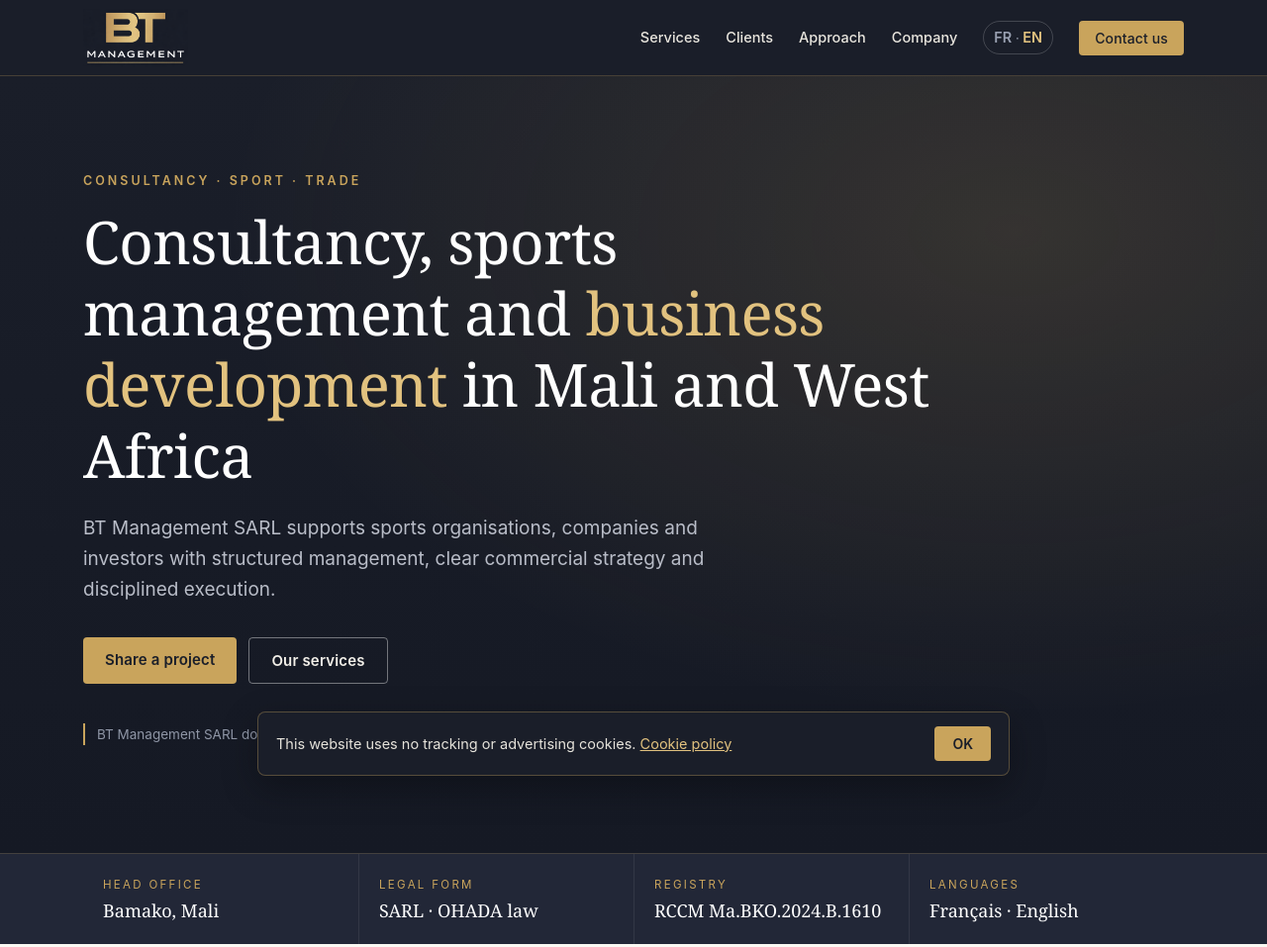
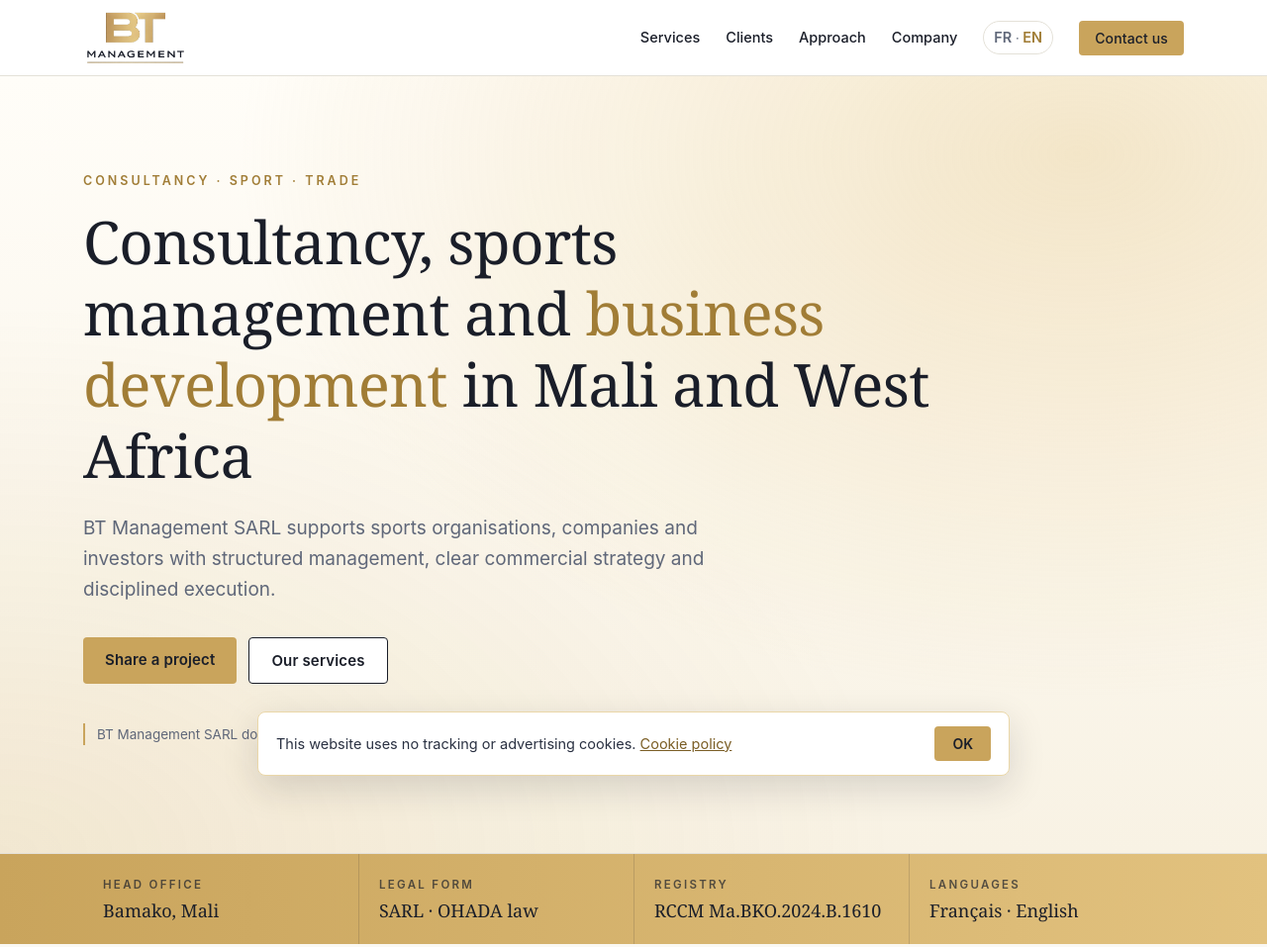
Before and after one commit to jnguegan/BTManagement, a plain HTML site: page en/index.html in a window 1280 px wide. Shown: the top 957 px of the page at 99% size. Drawn offline with Linux system fonts and the light colour scheme.

Commit message:
Brighter palette: white header, light gold hero, gold facts band, cream footer; logo on transparent background
Co-Authored-By: Claude Opus 5.5 <noreply@anthropic.com>
Claude-Session: https://claude.ai/code/session_01XZonahdij3afQcXwDVMgXT

```diff
--- a/assets/site.css
+++ b/assets/site.css
@@ -9,37 +9,37 @@ img{max-width:100%;height:auto;display:block}a{color:#8a6a2c}
 .wrap{max-width:var(--max);margin:0 auto;padding:0 24px}
 .skip{position:absolute;left:-999px}.skip:focus{left:16px;top:12px;background:#fff;padding:8px 12px;z-index:50}
 
-header.top{position:sticky;top:0;z-index:20;background:var(--bg);border-bottom:1px solid rgba(201,164,92,.25)}
+header.top{position:sticky;top:0;z-index:20;background:rgba(255,255,255,.96);backdrop-filter:blur(8px);border-bottom:1px solid var(--line)}
 .nav{display:flex;align-items:center;justify-content:space-between;gap:20px;height:76px}
 .brand img{height:58px;width:auto}
 .links{display:flex;align-items:center;gap:26px}
-.links a{color:#e9e6de;text-decoration:none;font-size:14.5px;font-weight:500}
-.links a:hover{color:var(--gold-2)}
-.lang{font-size:13px;border:1px solid rgba(255,255,255,.18);border-radius:999px;padding:4px 10px;color:#9aa1b2}
-.lang a{color:#9aa1b2!important;font-weight:600}.lang a[aria-current]{color:var(--gold-2)!important}
+.links a{color:var(--ink);text-decoration:none;font-size:14.5px;font-weight:500}
+.links a:hover{color:#a17d36}
+.lang{font-size:13px;border:1px solid var(--line);border-radius:999px;padding:4px 10px;color:var(--muted)}
+.lang a{color:var(--muted)!important;font-weight:600;text-decoration:none}.lang a[aria-current]{color:#a17d36!important}
 .btn{display:inline-block;background:var(--gold);color:var(--ink)!important;text-decoration:none;border:0;border-radius:4px;padding:13px 22px;font:600 15px var(--sans);cursor:pointer;letter-spacing:.01em}
 .btn:hover{background:var(--gold-2)}
-.btn.ghost{background:transparent;color:#f2efe8!important;border:1.5px solid rgba(255,255,255,.4)}
-.btn.ghost:hover{border-color:var(--gold-2);color:var(--gold-2)!important}
+.btn.ghost{background:#fff;color:var(--ink)!important;border:1.5px solid var(--ink)}
+.btn.ghost:hover{border-color:#a17d36;color:#a17d36!important}
 .btn.dark{background:var(--bg);color:#fff!important}.btn.dark:hover{background:var(--bg-3)}
 .btn.small{padding:9px 16px;font-size:14px}
-.menu{display:none;background:none;border:1px solid rgba(255,255,255,.25);border-radius:4px;padding:8px 10px;font:600 14px var(--sans);color:#fff}
+.menu{display:none;background:#fff;border:1px solid var(--line);border-radius:4px;padding:8px 10px;font:600 14px var(--sans);color:var(--ink)}
 
-.hero{background:radial-gradient(ellipse at 80% 20%,rgba(201,164,92,.16),transparent 55%),linear-gradient(180deg,var(--bg) 0%,#151924 100%);color:#e9e6de}
+.hero{background:radial-gradient(ellipse at 85% 10%,rgba(226,194,127,.38),transparent 55%),radial-gradient(ellipse at 0% 100%,rgba(201,164,92,.14),transparent 50%),linear-gradient(180deg,#fffdf8 0%,#f8f2e4 100%);color:var(--text);border-bottom:1px solid var(--line)}
 .hero .wrap{padding-top:96px;padding-bottom:96px;max-width:var(--max)}
-.eyebrow{font-size:12.5px;letter-spacing:.24em;text-transform:uppercase;color:var(--gold);font-weight:600;margin:0 0 14px}
+.eyebrow{font-size:12.5px;letter-spacing:.24em;text-transform:uppercase;color:#a17d36;font-weight:600;margin:0 0 14px}
 h1,h2,h3{font-family:var(--serif);font-weight:400;line-height:1.2;color:var(--ink)}
-.hero h1{color:#fff;font-size:clamp(36px,5vw,60px);margin:0 0 22px;max-width:880px;letter-spacing:-.01em}
-.hero h1 em{font-style:normal;color:var(--gold-2)}
-.lead{font-size:19px;color:#b9bdc8;max-width:680px;margin:0 0 32px}
+.hero h1{color:var(--ink);font-size:clamp(36px,5vw,60px);margin:0 0 22px;max-width:880px;letter-spacing:-.01em}
+.hero h1 em{font-style:normal;color:#a17d36}
+.lead{font-size:19px;color:var(--muted);max-width:680px;margin:0 0 32px}
 .cta{display:flex;gap:12px;flex-wrap:wrap}
-.notice{margin-top:40px;font-size:13.5px;color:#8f96a6;border-left:2px solid var(--gold);padding-left:12px;max-width:640px}
+.notice{margin-top:40px;font-size:13.5px;color:var(--muted);border-left:2px solid var(--gold);padding-left:12px;max-width:640px}
 
-.facts{background:var(--bg-2);color:#e9e6de;border-top:1px solid rgba(201,164,92,.2)}
+.facts{background:linear-gradient(90deg,#c9a45c,#e2c27f);color:var(--ink)}
 .facts .wrap{display:grid;grid-template-columns:repeat(4,1fr)}
-.fact{padding:22px 20px;border-left:1px solid rgba(255,255,255,.08)}.fact:first-child{border-left:0}
-.fact span{display:block;font-size:11.5px;letter-spacing:.2em;text-transform:uppercase;color:var(--gold)}
-.fact strong{display:block;font:400 18px var(--serif);margin-top:4px;color:#fff}
+.fact{padding:22px 20px;border-left:1px solid rgba(26,30,41,.15)}.fact:first-child{border-left:0}
+.fact span{display:block;font-size:11.5px;letter-spacing:.2em;text-transform:uppercase;color:rgba(26,30,41,.7);font-weight:600}
+.fact strong{display:block;font:400 18px var(--serif);margin-top:4px;color:var(--ink)}
 
 section{padding:88px 0}section.alt{background:var(--paper)}
 h2{font-size:clamp(28px,3.2vw,40px);margin:0 0 14px}h3{font-size:21px;margin:0 0 8px}
@@ -60,8 +60,8 @@ h2{font-size:clamp(28px,3.2vw,40px);margin:0 0 14px}h3{font-size:21px;margin:0 0
 .step h3{font-size:18px}.step p{margin:0;color:var(--muted);font-size:14.5px}
 
 .split{display:grid;grid-template-columns:1fr 1fr;gap:56px;align-items:start}
-.panel{background:var(--bg);color:#d6d9e1;border-radius:8px;padding:34px}
-.panel h3{color:#fff}.panel ul{padding-left:18px;margin:12px 0 0}.panel li{margin:6px 0}
+.panel{background:linear-gradient(160deg,#fbf3df,#f3e3bd);color:var(--text);border:1px solid #ead7a8;border-radius:8px;padding:34px}
+.panel h3{color:var(--ink)}.panel ul{padding-left:18px;margin:12px 0 0}.panel li{margin:6px 0}
 .idcard{background:#fff;border:1px solid var(--line);border-radius:8px;padding:28px}
 .idcard dl{display:grid;grid-template-columns:auto 1fr;gap:8px 16px;margin:0;font-size:14.5px}
 .idcard dt{color:var(--muted);font-weight:600}.idcard dd{margin:0}
@@ -73,10 +73,10 @@ input,select,textarea{font:inherit;padding:12px 14px;border:1px solid #d3cfc4;bo
 textarea{min-height:130px;resize:vertical}.row{display:grid;grid-template-columns:1fr 1fr;gap:14px}
 .note{font-size:13px;color:var(--muted)}.hp{position:absolute;left:-5000px}
 
-footer{background:#12151d;color:#9aa1b2;padding:48px 0 30px;font-size:14px}
+footer{background:#f3eee2;color:var(--muted);border-top:3px solid var(--gold);padding:48px 0 30px;font-size:14px}
 footer .cols{display:grid;grid-template-columns:1.3fr 1fr 1fr;gap:32px}
-footer b{color:#fff;font-weight:600}footer a{color:#e2dccd;text-decoration:none}footer a:hover{text-decoration:underline}
-footer .legal{border-top:1px solid rgba(255,255,255,.1);margin-top:32px;padding-top:18px;font-size:12.5px;color:#7d8496;display:flex;justify-content:space-between;gap:16px;flex-wrap:wrap}
+footer b{color:var(--ink);font-weight:600}footer a{color:#7a5d24;text-decoration:none}footer a:hover{text-decoration:underline}
+footer .legal{border-top:1px solid #e0d8c4;margin-top:32px;padding-top:18px;font-size:12.5px;color:var(--muted);display:flex;justify-content:space-between;gap:16px;flex-wrap:wrap}
 
 .doc{max-width:820px;padding:56px 24px 80px;margin:0 auto}
 .doc h1{font-size:38px;margin:0 0 10px}.doc h2{font-size:24px;margin-top:36px}
@@ -87,8 +87,8 @@ footer .legal{border-top:1px solid rgba(255,255,255,.1);margin-top:32px;padding-
 .legalnav a:hover{background:var(--paper)}
 .doc .eyebrow{color:#8a6a2c}
 
-.cookiebar{position:fixed;left:16px;right:16px;bottom:16px;z-index:60;max-width:760px;margin:0 auto;background:var(--bg);color:#e6e3db;border:1px solid rgba(201,164,92,.35);border-radius:8px;box-shadow:0 12px 36px rgba(0,0,0,.3);display:flex;align-items:center;gap:16px;padding:14px 18px;font-size:14.5px}
-.cookiebar p{margin:0;flex:1}.cookiebar a{color:var(--gold-2)}
+.cookiebar{position:fixed;left:16px;right:16px;bottom:16px;z-index:60;max-width:760px;margin:0 auto;background:#fff;color:var(--text);border:1px solid #ead7a8;border-radius:8px;box-shadow:0 12px 36px rgba(26,30,41,.15);display:flex;align-items:center;gap:16px;padding:14px 18px;font-size:14.5px}
+.cookiebar p{margin:0;flex:1}.cookiebar a{color:#7a5d24}
 .cookiebar button{background:var(--gold);color:var(--ink);border:0;border-radius:4px;padding:9px 18px;font:600 14px var(--sans);cursor:pointer}
 
 @media (max-width:980px){
@@ -97,7 +97,7 @@ footer .legal{border-top:1px solid rgba(255,255,255,.1);margin-top:32px;padding-
   footer .cols{grid-template-columns:1fr}
 }
 @media (max-width:760px){
-  .links{display:none;position:absolute;top:76px;left:0;right:0;background:var(--bg);flex-direction:column;align-items:flex-start;padding:18px 24px;border-bottom:1px solid rgba(201,164,92,.25);gap:14px}
+  .links{display:none;position:absolute;top:76px;left:0;right:0;background:#fff;flex-direction:column;align-items:flex-start;padding:18px 24px;border-bottom:1px solid rgba(201,164,92,.25);gap:14px}
   .links.open{display:flex}.menu{display:block}
   .grid,.who,.steps,.row{grid-template-columns:1fr}
   section{padding:64px 0}.hero .wrap{padding-top:56px;padding-bottom:64px}.brand img{height:48px}
--- a/en/index.html
+++ b/en/index.html
@@ -12,7 +12,7 @@
 </head>
 <body><a class="skip" href="#main">Skip to content</a>
 <header class="top"><div class="wrap nav">
-  <a class="brand" href="/en/"><img src="/assets/logo-dark.png" alt="BT Management" width="145" height="80"></a>
+  <a class="brand" href="/en/"><img src="/assets/logo-light.png" alt="BT Management" width="145" height="80"></a>
   <button class="menu" type="button" aria-expanded="false" aria-controls="links">Menu</button>
   <nav class="links" id="links" aria-label="Navigation">
    <a href="#services">Services</a><a href="#clients">Clients</a><a href="#approach">Approach</a><a href="#company">Company</a>
```
Also changed, not shown: en/thanks.html (+1 -1 lines), index.html (+1 -1 lines), legal/en/cookies.html (+1 -1 lines), legal/en/disclaimer.html (+1 -1 lines), legal/en/notice.html (+1 -1 lines), legal/en/privacy.html (+1 -1 lines), legal/fr/cookies.html (+1 -1 lines), legal/fr/disclaimer.html (+1 -1 lines), legal/fr/notice.html (+1 -1 lines), legal/fr/privacy.html (+1 -1 lines), merci.html (+1 -1 lines), assets/logo-light.png (added).
